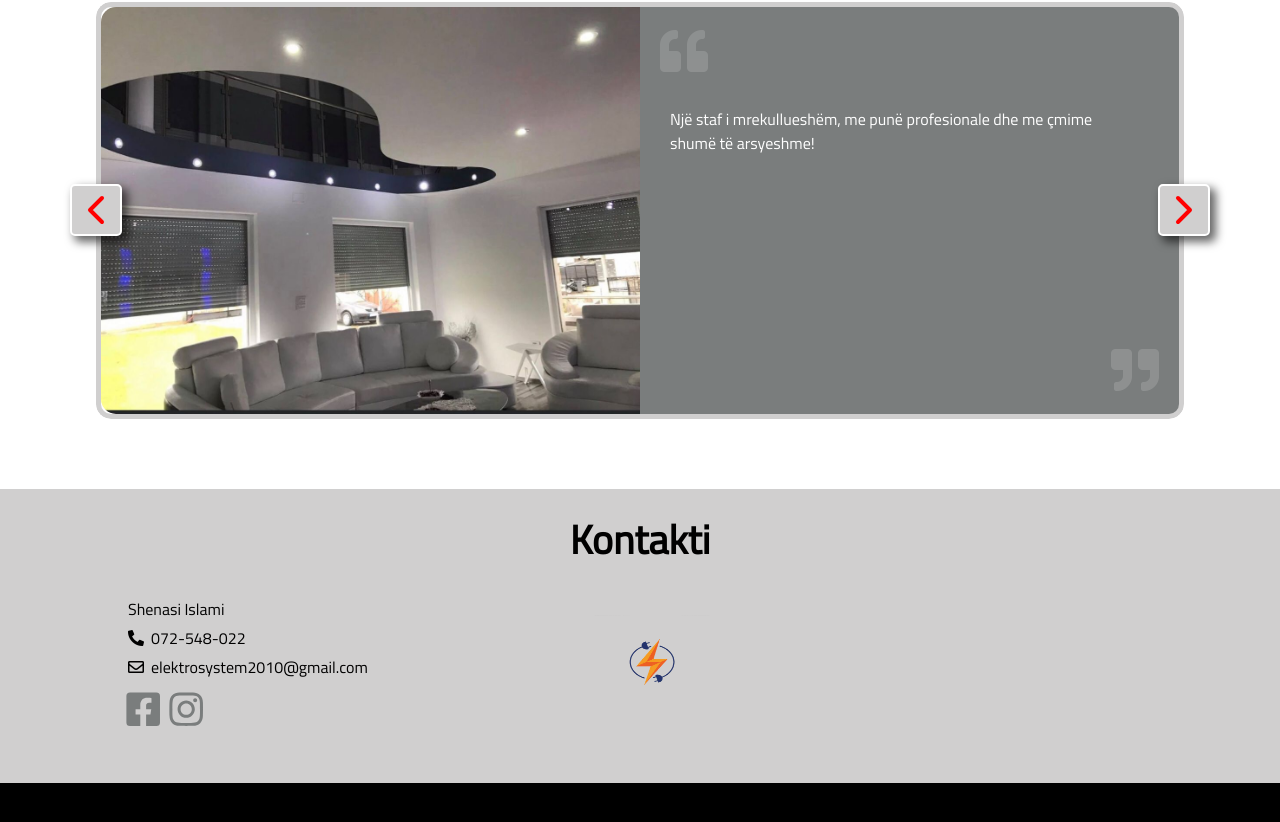
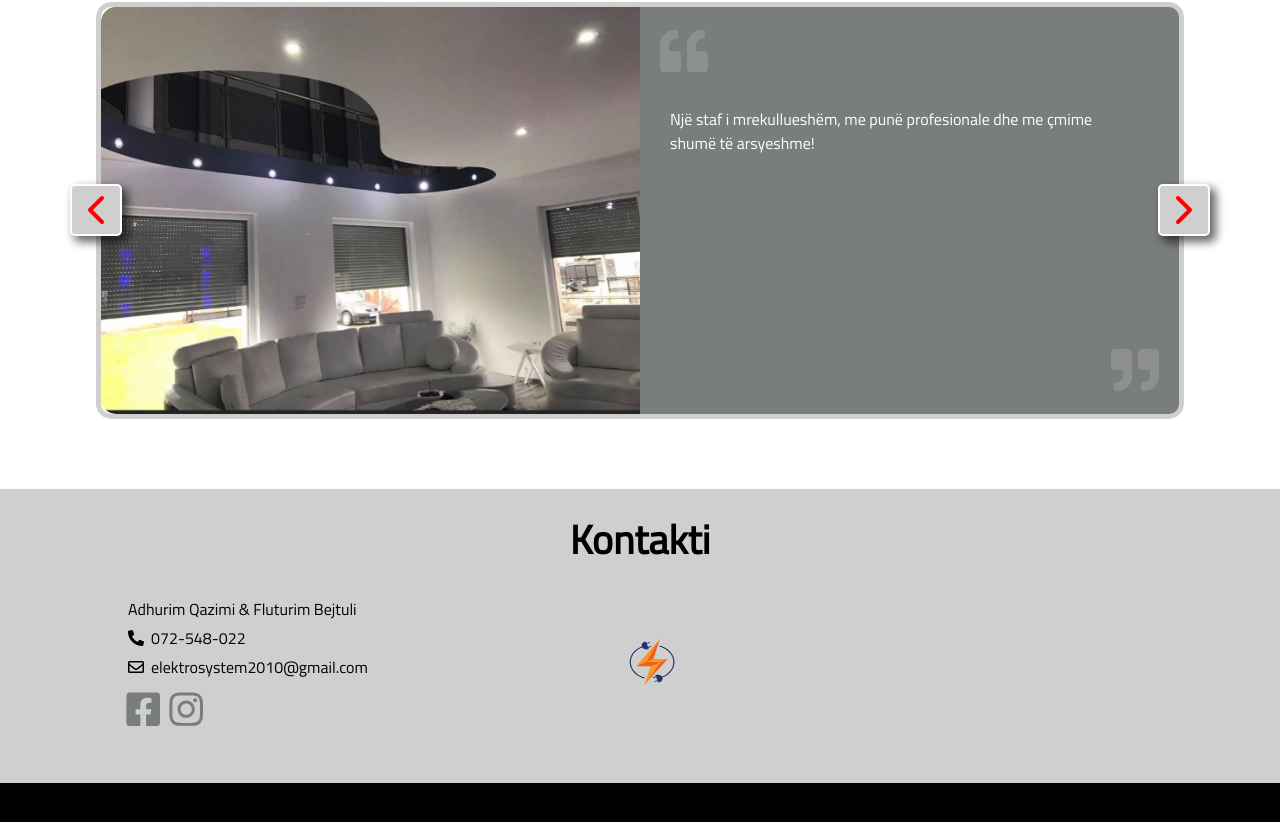
Before and after one commit to Arbin20/ElektroSystem, a React (Create React App) app: page / in a window 1280 px wide. Shown: the part 2990-3812 px from the top of the page. Built offline with nearby package versions, Linux system fonts and the light colour scheme.

Commit message:
Change of Owner

```diff
--- a/src/components/contact-section/ContactSection.js
+++ b/src/components/contact-section/ContactSection.js
@@ -11,7 +11,7 @@ function ContactSection({ isHomePage }) {
         <div className="contact-info-container">
           <div className="contact-details-cont">
             <div className="contact-details">
-              <p>Shenasi Islami</p>
+              <p>Adhurim Qazimi & Fluturim Bejtuli</p>
               <div className="phone cont">
                 <i className="fas fa-phone-alt"></i>
                 <a href="tel:072548022">072-548-022</a>
```
